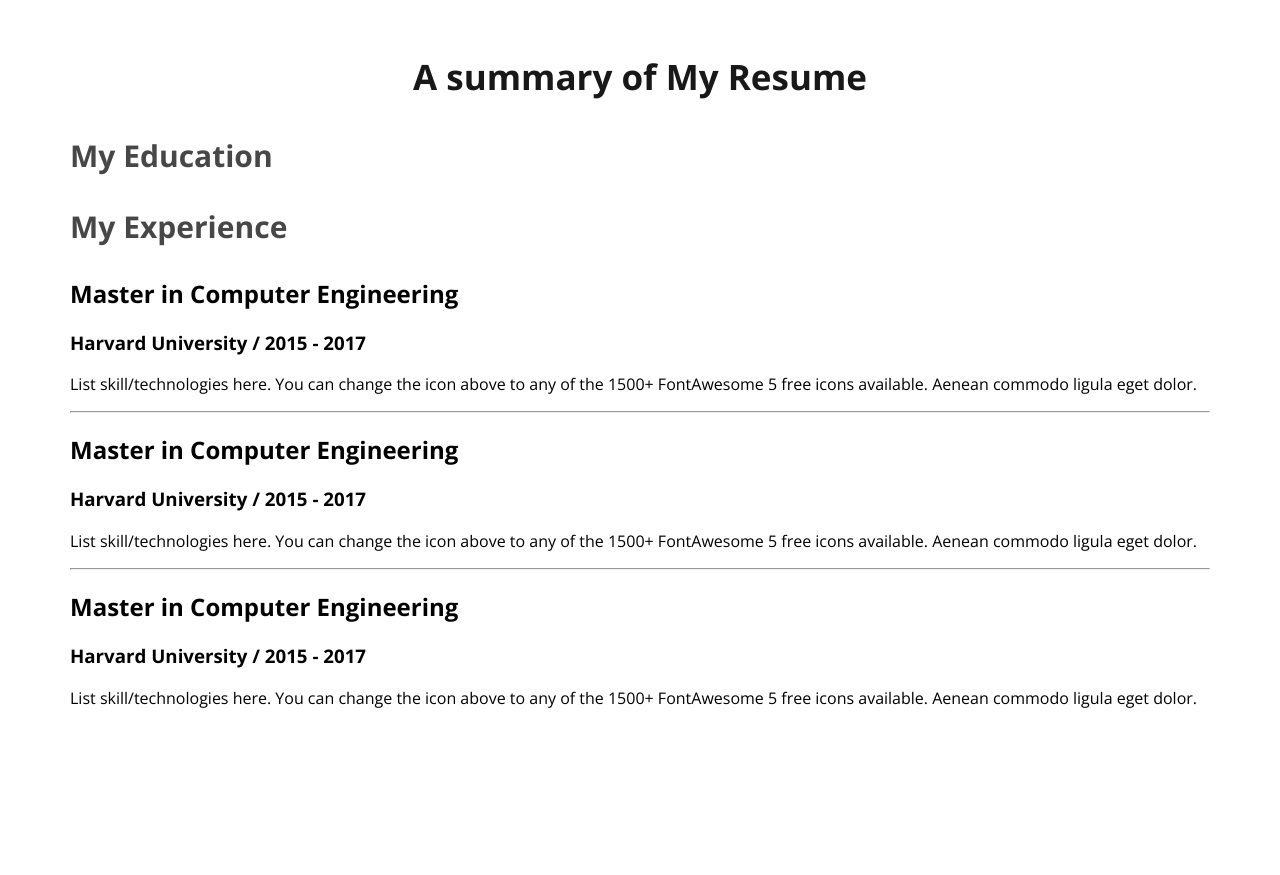
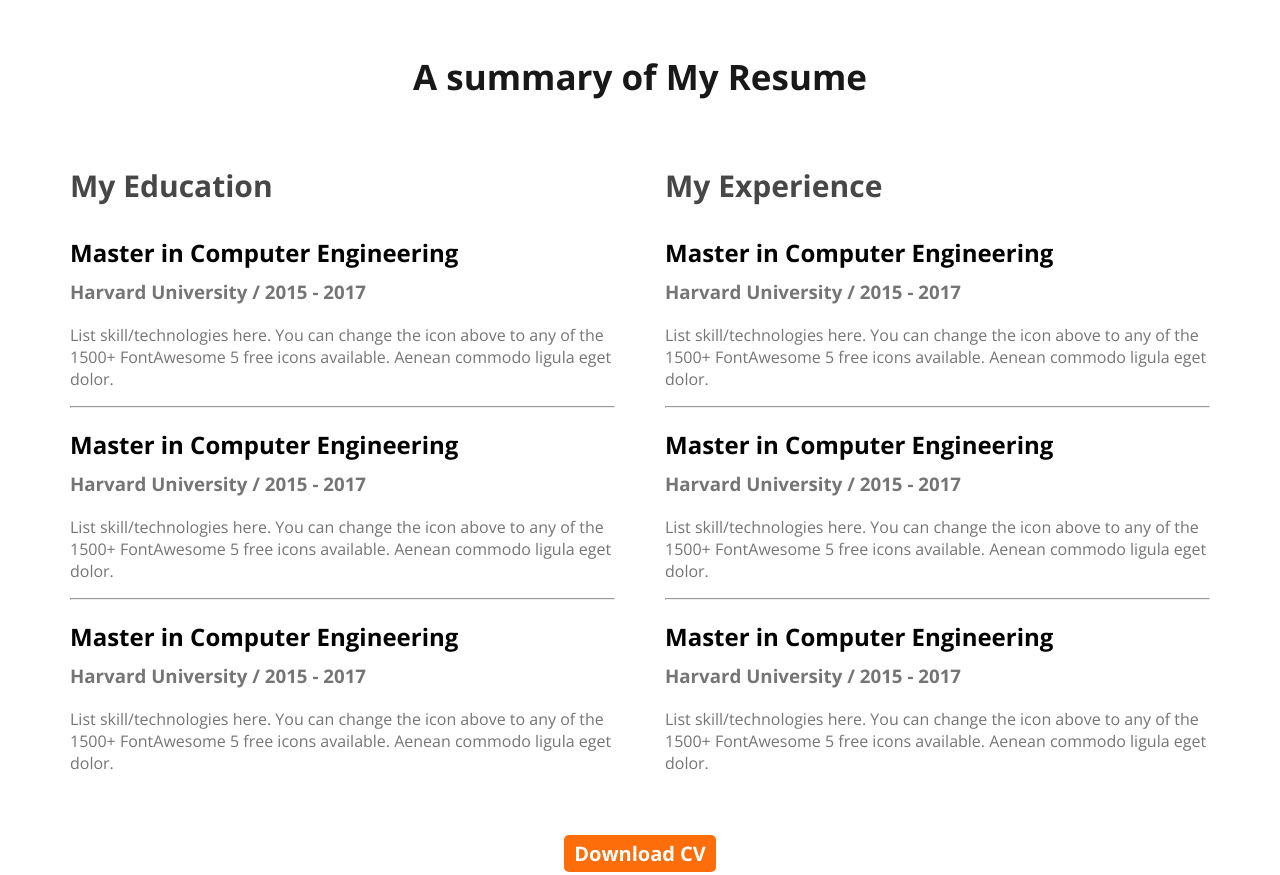
Before and after one commit to Belalba/belal, a plain HTML site: page index.html in a window 1280 px wide. Shown: the part 2140-3015 px from the top of the page. Before the commit the page ends 2865 px from the top, so only its background shows below. Drawn offline with nearby package versions, Linux system fonts and the light colour scheme.

Commit message:
finished the resume section

```diff
--- a/index.html
+++ b/index.html
@@ -83,49 +83,83 @@
         </div>
     </section>
  <section>
+
+
     <h3 class="section-title">A summary of My Resume</h3>
 
-         <div class="resume-container">
-        <div class="reume-collam">
-            <h3 class="resume-collam-title">My Education</h3>
-        </div>
-        <div class="reume-collam">
-            <h3 class="resume-collam-title">My Experience</h3>
-
+       <div class="resum-container">
+         <div class="resume-item">
+            <h3 class="resume-column-title">My Education</h3>
 
             <div class="resume-item">
                 <h2 class="resume-item-title">Master in Computer Engineering</h2>
-            <h3 class="resume-institut">Harvard University / 2015 - 2017</h3>
+                <h3 class="resume-item-institue">Harvard University / 2015 - 2017</h3>
                 <p class="resume-item-description">List skill/technologies here. You can change the icon above
                     to any of the 1500+ FontAwesome 5 free icons available. Aenean commodo ligula eget dolor.</p>
-
             </div>
             <hr>
 
             <div class="resume-item">
                 <h2 class="resume-item-title">Master in Computer Engineering</h2>
-            <h3 class="resume-institut">Harvard University / 2015 - 2017</h3>
+                <h3 class="resume-item-institue">Harvard University / 2015 - 2017</h3>
                 <p class="resume-item-description">List skill/technologies here. You can change the icon above
                     to any of the 1500+ FontAwesome 5 free icons available. Aenean commodo ligula eget dolor.</p>
-
             </div>
             <hr>
 
             <div class="resume-item">
                 <h2 class="resume-item-title">Master in Computer Engineering</h2>
-            <h3 class="resume-institut">Harvard University / 2015 - 2017</h3>
+                <h3 class="resume-item-institue">Harvard University / 2015 - 2017</h3>
                 <p class="resume-item-description">List skill/technologies here. You can change the icon above
                     to any of the 1500+ FontAwesome 5 free icons available. Aenean commodo ligula eget dolor.</p>
+            </div>
+
 
          </div>
+         <div class="resume-item">
+            <h3 class="resume-column-title">My Experience</h3>
+            <div class="resume-item">
+                <h2 class="resume-item-title">Master in Computer Engineering</h2>
+                <h3 class="resume-item-institue">Harvard University / 2015 - 2017</h3>
+                <p class="resume-item-description">List skill/technologies here. You can change the icon above
+                    to any of the 1500+ FontAwesome 5 free icons available. Aenean commodo ligula eget dolor.</p>
+            </div>
+            <hr>
 
+            <div class="resume-item">
+                <h2 class="resume-item-title">Master in Computer Engineering</h2>
+                <h3 class="resume-item-institue">Harvard University / 2015 - 2017</h3>
+                <p class="resume-item-description">List skill/technologies here. You can change the icon above
+                    to any of the 1500+ FontAwesome 5 free icons available. Aenean commodo ligula eget dolor.</p>
+            </div>
+            <hr>
+
+            <div class="resume-item">
+                <h2 class="resume-item-title">Master in Computer Engineering</h2>
+                <h3 class="resume-item-institue">Harvard University / 2015 - 2017</h3>
+                <p class="resume-item-description">List skill/technologies here. You can change the icon above
+                    to any of the 1500+ FontAwesome 5 free icons available. Aenean commodo ligula eget dolor.</p>
             </div>
          </div>
 
        </div>
+
+
+<div class="download-cv">
+    <buttonc class="button-primary">Download CV</button>
 </div>
 
+
  </section>
+
+
+
+
+
+
+
+
+
 </main>
     <footer>
     </footer>
--- a/pj.css
+++ b/pj.css
@@ -128,8 +128,29 @@ box-shadow: 0px 6px 50px 0px rgba(0, 0, 0, 0.06);
 .skill-description{
     color:#757575;
 }
-.resume-collam-title{
+.resume-item-title{
+    margin-bottom: 10px;
+}
+.resume-item-institue{
+    margin-bottom: 20px;
+    margin-top: 0px;
+}
+.resume-column-title{
     color:#474747;
 font-size: 30px;
 font-weight: 700;
 }
+.resum-container{
+    display: flex;
+    gap: 50px;
+}
+.resume-item-description, .resume-item-institue{
+    color:#757575;
+}
+.resum-container hr{
+    margin: 3opx;
+}
+.download-cv{
+    text-align: center;
+    margin-top: 50px;
+}
```
Lines whose indentation alone changed are shown as unchanged.
